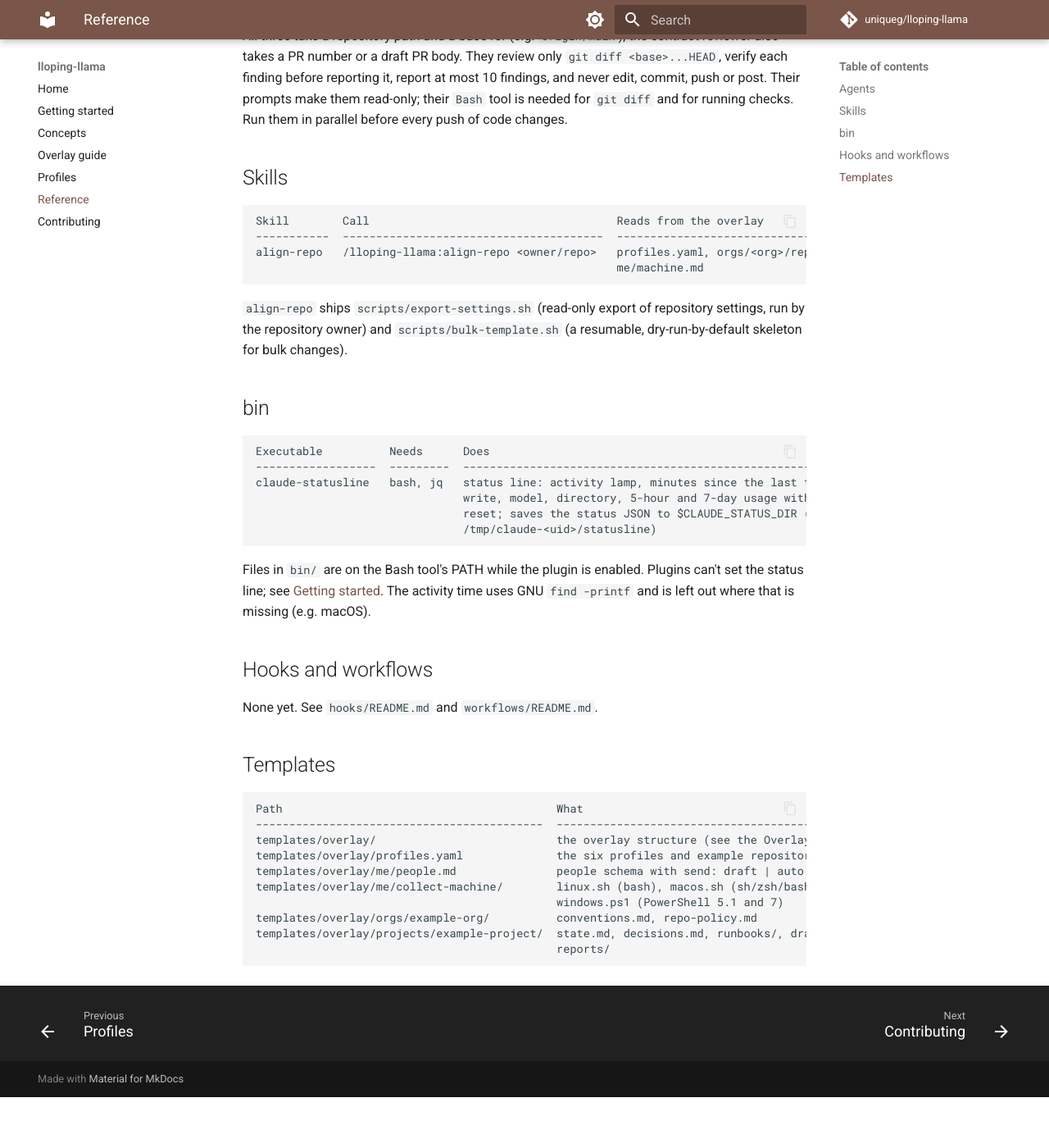
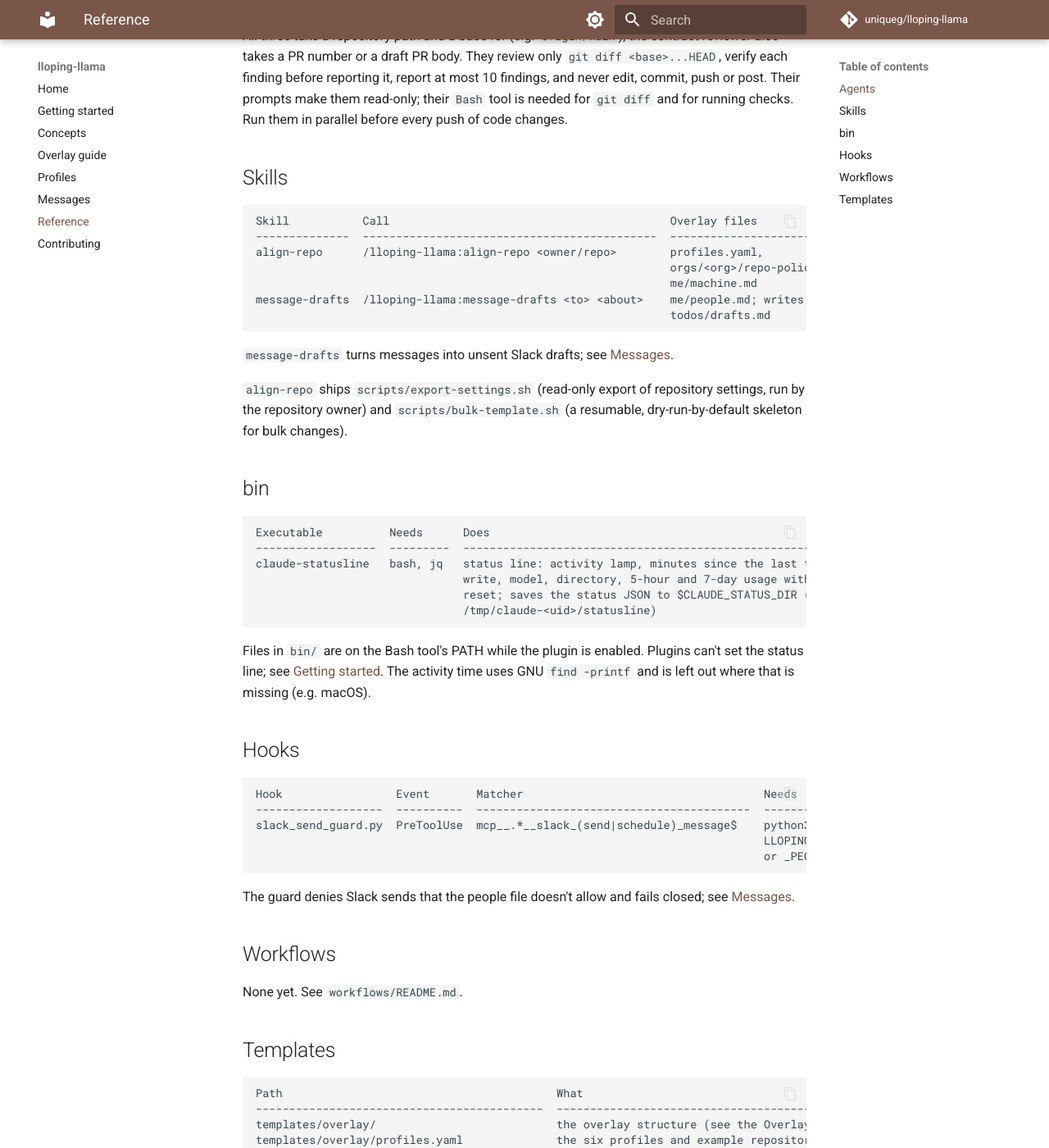
Before and after one commit to uniqueg/lloping-llama, an MkDocs documentation site: the page built from docs/reference.md, in a window 1280 px wide and 1400 px high, scrolled down 408 px. Shown: the whole window at 82% size. Built offline with MkDocs 1.6.1 and Material for MkDocs 9.7.7, drawn with Linux system fonts in a browser that asks for light colours; comment, search, counter and statistics services are not loaded; before the commit the page ends 1746 px from its top, so only the background shows below that; some of the changed text lies outside the part shown.

Commit message:
feat: add the message-drafts skill
Turns any message for a person or channel into an unsent Slack draft,
sends directly only where the people file allows it, and records
drafts in the overlay's todos/drafts.md so that the board can show
N drafts waiting. Documents the people schema, the ledger and the
hook setup on a new docs page Messages.

Closes #6

Co-Authored-By: Claude Opus 5.5 <noreply@anthropic.com>

````diff
--- a/docs/reference.md
+++ b/docs/reference.md
@@ -23,11 +23,16 @@ parallel before every push of code changes.
 ## Skills
 
 ```text
-Skill        Call                                     Reads from the overlay
------------  ---------------------------------------  -------------------------------------------
-align-repo   /lloping-llama:align-repo <owner/repo>   profiles.yaml, orgs/<org>/repo-policy.md,
-                                                      me/machine.md
+Skill           Call                                          Overlay files
+--------------  --------------------------------------------  --------------------------------
+align-repo      /lloping-llama:align-repo <owner/repo>        profiles.yaml,
+                                                              orgs/<org>/repo-policy.md,
+                                                              me/machine.md
+message-drafts  /lloping-llama:message-drafts <to> <about>    me/people.md; writes
+                                                              todos/drafts.md
 ```
+
+`message-drafts` turns messages into unsent Slack drafts; see [Messages](messages.md).
 
 `align-repo` ships `scripts/export-settings.sh` (read-only export of repository settings, run by the
 repository owner) and `scripts/bulk-template.sh` (a resumable, dry-run-by-default skeleton for bulk
@@ -48,9 +53,22 @@ Files in `bin/` are on the Bash tool's PATH while the plugin is enabled. Plugins
 status line; see [Getting started](getting-started.md#add-the-status-line). The activity time uses
 GNU `find -printf` and is left out where that is missing (e.g. macOS).
 
-## Hooks and workflows
+## Hooks
 
-None yet. See `hooks/README.md` and `workflows/README.md`.
+```text
+Hook                 Event       Matcher                                    Needs
+-------------------  ----------  -----------------------------------------  ----------------------
+slack_send_guard.py  PreToolUse  mcp__.*__slack_(send|schedule)_message$    python3 (3.10+),
+                                                                            LLOPING_LLAMA_OVERLAY
+                                                                            or _PEOPLE
+```
+
+The guard denies Slack sends that the people file doesn't allow and fails closed; see
+[Messages](messages.md#the-slack-send-guard-hook).
+
+## Workflows
+
+None yet. See `workflows/README.md`.
 
 ## Templates
 
@@ -59,7 +77,8 @@ Path                                         What
 -------------------------------------------  ----------------------------------------------
 templates/overlay/                           the overlay structure (see the Overlay guide)
 templates/overlay/profiles.yaml              the six profiles and example repositories
-templates/overlay/me/people.md               people schema with send: draft | auto
+templates/overlay/me/people.md               people schema with send: draft | auto and the
+                                             auto-send note
 templates/overlay/me/collect-machine/        linux.sh (bash), macos.sh (sh/zsh/bash),
                                              windows.ps1 (PowerShell 5.1 and 7)
 templates/overlay/orgs/example-org/          conventions.md, repo-policy.md
--- a/mkdocs.yml
+++ b/mkdocs.yml
@@ -68,5 +68,6 @@ nav:
   - Concepts: concepts.md
   - Overlay guide: overlay.md
   - Profiles: profiles.md
+  - Messages: messages.md
   - Reference: reference.md
   - Contributing: contributing.md
````
Also changed, not shown: docs/messages.md (added, +121 -0 lines), docs/overlay.md (+7 -3 lines), skills/README.md (+2 -1 lines), skills/message-drafts/SKILL.md (added, +75 -0 lines), templates/overlay/todos/README.md (+3 -0 lines).
